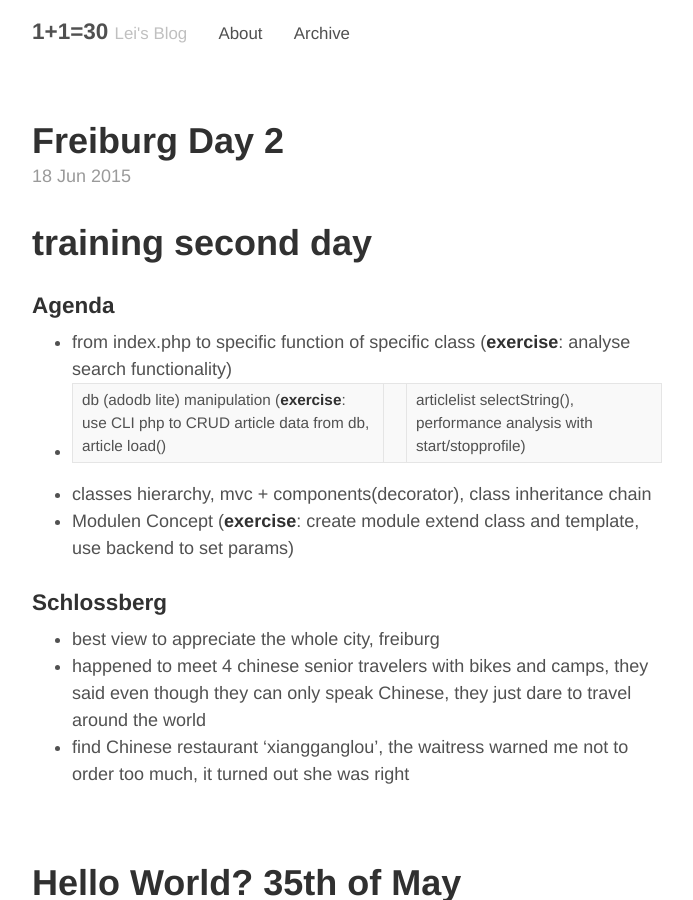
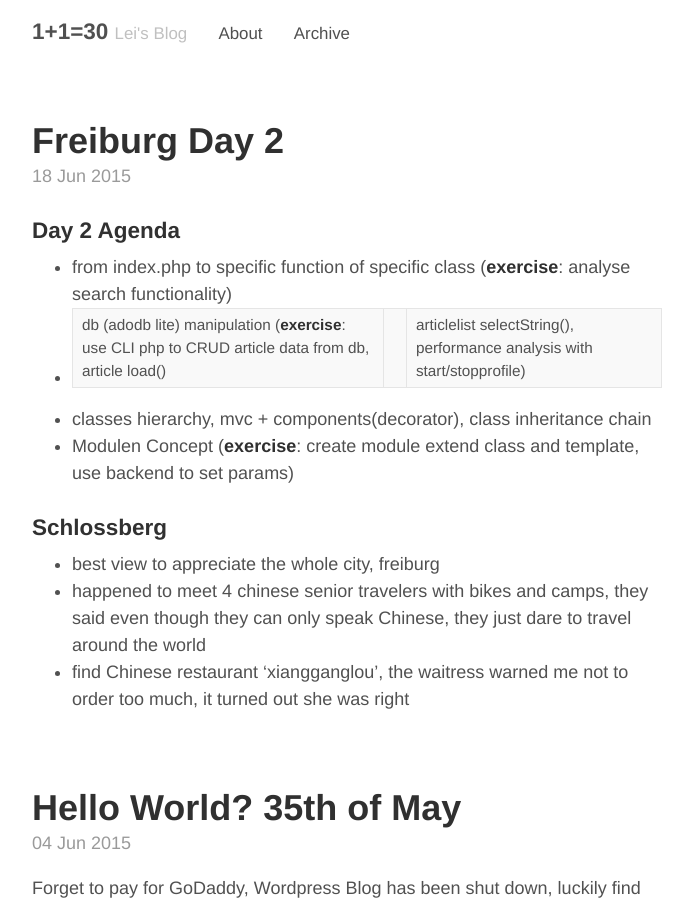
Before and after one commit to leihro/leihro.github.io, a Jekyll site: the page built from index.html, in a window 1280 px wide and 900 px high. Shown: the whole window, without its empty margins (293-986 px from the left). Built offline with Jekyll 4.4.1, drawn with Linux system fonts in a browser that asks for light colours; the list of posts is cut into pages by our own code.

Commit message:
Update 2015-06-18-freiburg-day-2.md

```diff
--- a/_posts/2015-06-18-freiburg-day-2.md
+++ b/_posts/2015-06-18-freiburg-day-2.md
@@ -1,6 +1,4 @@
-#training second day
-
-###Agenda
+###Day 2 Agenda
 * from index.php to specific function of specific class (**exercise**: analyse search functionality)
 * db (adodb lite) manipulation (**exercise**: use CLI php to CRUD article data from db, article load() || articlelist selectString(), performance analysis with start/stopprofile)
 * classes hierarchy, mvc + components(decorator), class inheritance chain
```
